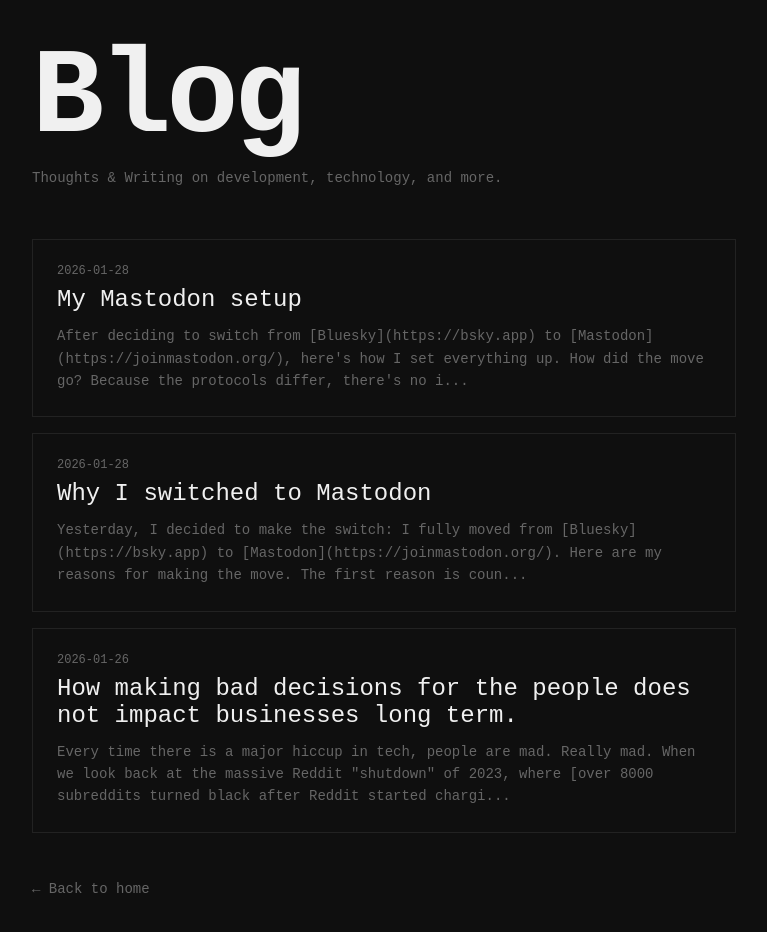
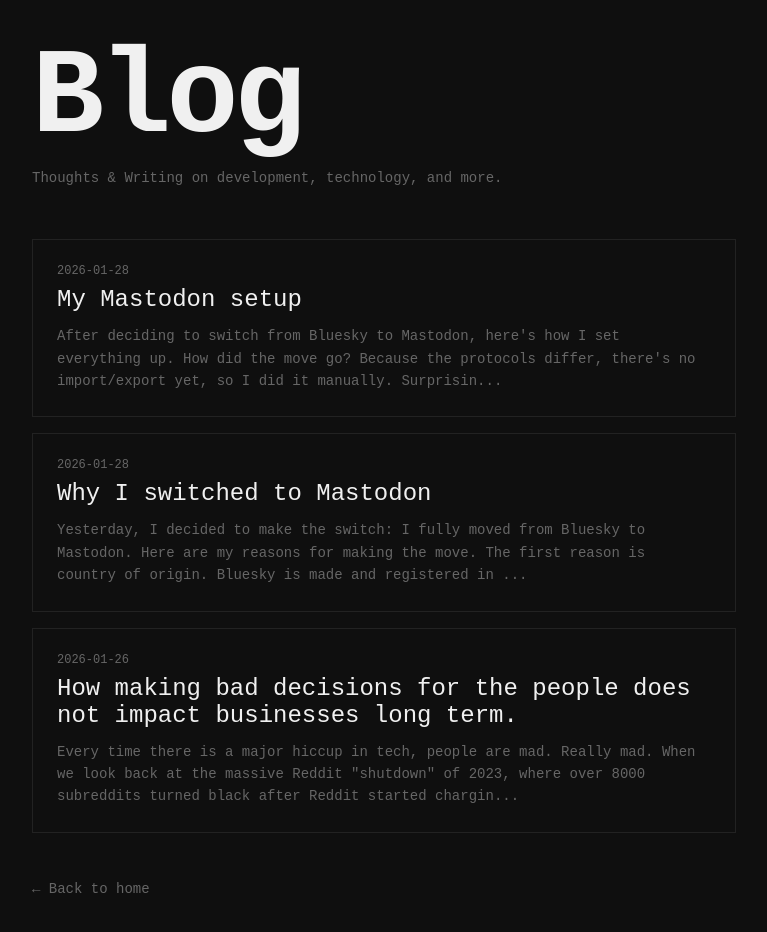
Before and after one commit to thomasboom/thomasboom, a Next.js app in the folder website/: page /blog in a window 1280 px wide. Shown: the top 932 px of the page, without its empty margins (256-1023 px from the left). Built offline with nearby package versions, Linux system fonts and the light colour scheme; a web font is replaced by a local one.

Commit message:
Fix markdown rendering in preview

```diff
--- a/website/app/blog/page.tsx
+++ b/website/app/blog/page.tsx
@@ -24,7 +24,7 @@
               <div className="post-card">
                 <div className="post-date">{post.date}</div>
                 <h2 className="post-title">{post.title}</h2>
-                <p className="post-excerpt">{post.content.substring(0, 200)}...</p>
+                <p className="post-excerpt">{post.content.replace(/\[([^\]]+)\]\([^)]+\)/g, '$1').substring(0, 200)}...</p>
               </div>
             </Link>
           ))
```
